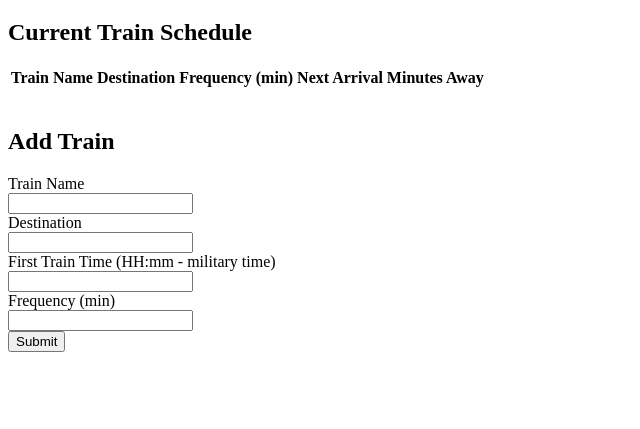
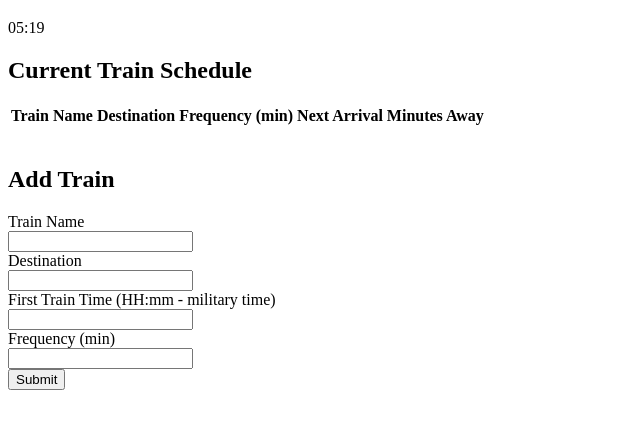
Before and after one commit to JoeLearns2Code/Train-Scheduler, a plain HTML site: page index.html in a window 1280 px wide. Shown: the part 61-490 px from the top of the page, without its empty margins (0-640 px from the left). Drawn offline with nearby package versions, Linux system fonts and the light colour scheme; no server answers.

Commit message:
Added clock to HTML and JS

```diff
--- a/assets/javascript/logic.js
+++ b/assets/javascript/logic.js
@@ -20,6 +20,18 @@ var firebaseConfig = {
 
   // Create a variable to reference the database.
   var database = firebase.database();
+
+
+  //display current time via moment.js:
+
+  function displayCurrentTime() {
+    setInterval(function(){
+        $('#current-time').html(moment().format('HH:mm'))
+      }, 1000);
+    }
+    displayCurrentTime();
+
+
 
 
   //Button to submit new train information
@@ -69,6 +81,7 @@ var firebaseConfig = {
 
 
 
+
 //Firebase event for adding train information to the database and a row in the html table
 
 database.ref().on("child_added", function(childSnapshot){
--- a/index.html
+++ b/index.html
@@ -23,7 +23,8 @@
             <h1>Train Schedule</h1>
         </div>
         <div class="schedule-container">
-            <table class="schedule">
+            <div id="current-time"></div>
+            <table id="schedule">
                 <thead>
                     <h2>Current Train Schedule</h2>
                     <tr>
```
